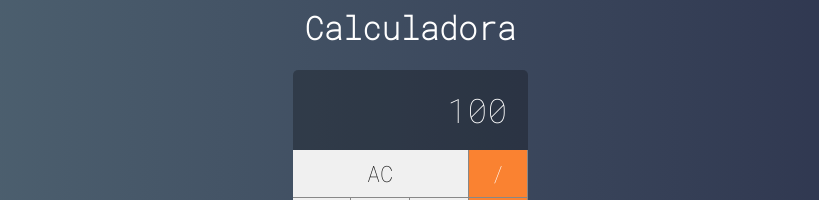
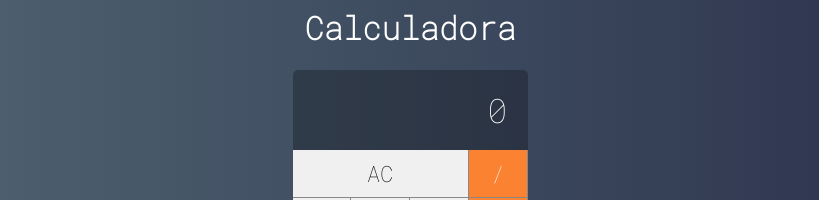
Before and after one commit to wellingtonlope/cod3r-web-moderno, a Vue app in the folder vue/calculator/: page / in a window 1280 px wide. Shown: the part 213-413 px from the top of the page, without its empty margins (230-1049 px from the left). Built offline with nearby package versions, Linux system fonts and the light colour scheme.

Commit message:
Calculadora Vue: Implementando Lógica

```diff
--- a/vue/calculator/src/main/Calculator.vue
+++ b/vue/calculator/src/main/Calculator.vue
@@ -1,6 +1,6 @@
 <template>
   <div class="calculator">
-    <Display value="100"/>
+    <Display :value="displayValue"/>
     <Button label="AC" triple @onClick="clearMemory"/>
     <Button label="/" operation @onClick="setOperation"/>
     <Button label="7" @onClick="addDigit"/>
@@ -26,11 +26,58 @@
 import Button from "../components/Button";
 
 export default {
+  data: function() {
+    return {
+      displayValue: "0",
+      clearDisplay: false,
+      operation: null,
+      values: [0, 0],
+      current: 0
+    };
+  },
   components: { Button, Display },
   methods: {
-    clearMemory() {},
-    setOperation(operation) {},
-    addDigit(n) {}
+    clearMemory() {
+      Object.assign(this.$data, this.$options.data());
+    },
+    setOperation(operation) {
+      if (this.current === 0) {
+        this.operation = operation;
+        this.current = 1;
+        this.clearDisplay = true;
+      } else {
+        const equals = operation === "=";
+        const currentOperation = this.operation;
+
+        try {
+          this.values[0] = eval(
+            `${this.values[0]} ${currentOperation} ${this.values[1]}`
+          );
+        } catch (e) {
+          this.$emit("onError", e);
+        }
+
+        this.values[1] = 0;
+
+        this.displayValue = this.values[0];
+        this.operation = equals ? null : operation;
+        this.current = equals ? 0 : 1;
+        this.clearDisplay = !equals;
+      }
+    },
+    addDigit(n) {
+      if (n === "." && this.displayValue.includes(".")) {
+        return;
+      }
+
+      const clearDisplay = this.displayValue === "0" || this.clearDisplay;
+      const currentValue = clearDisplay ? "" : this.displayValue;
+      const displayValue = currentValue + n;
+
+      this.displayValue = displayValue;
+      this.clearDisplay = false;
+      this.values[this.current] = displayValue;
+    }
   }
 };
 </script>
```
